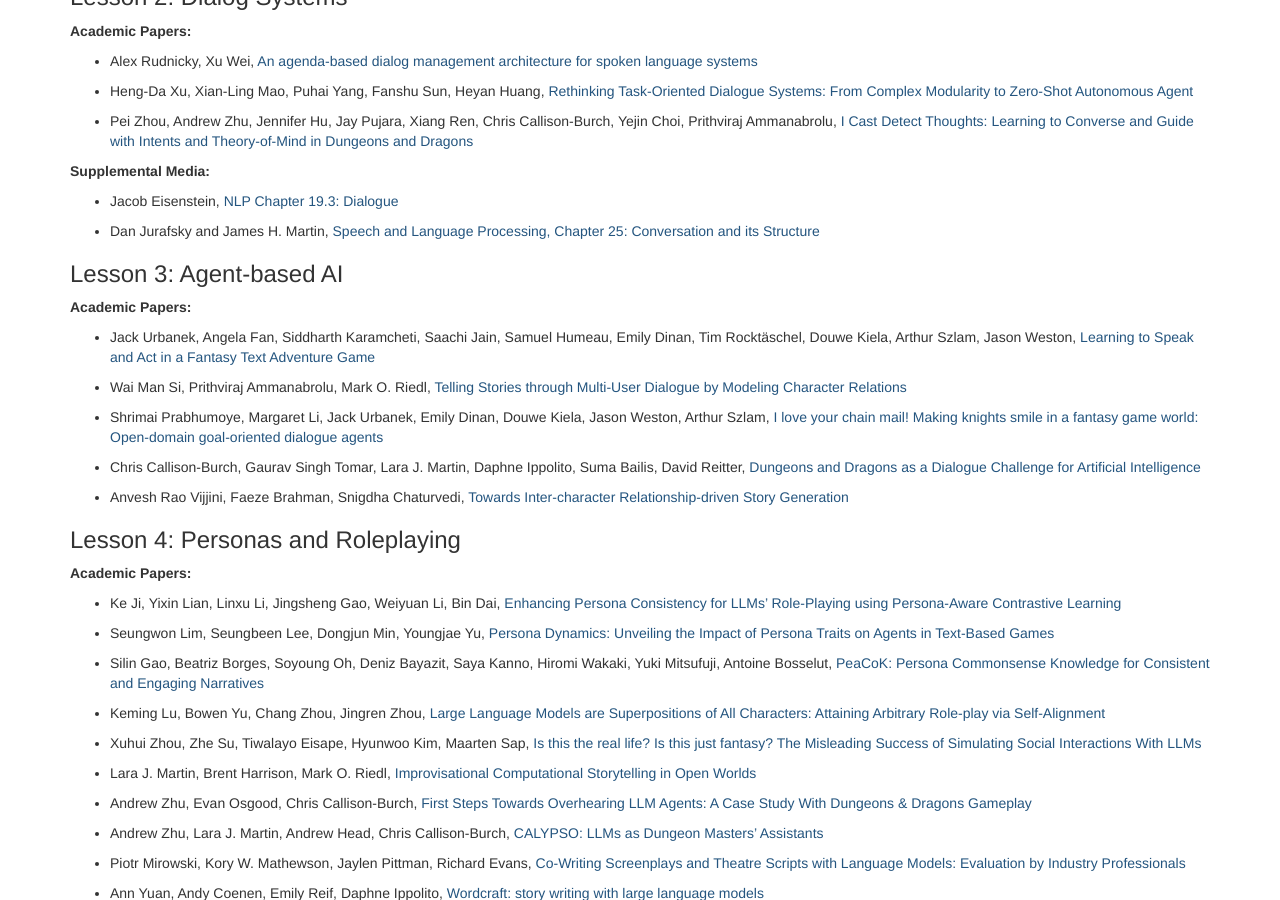
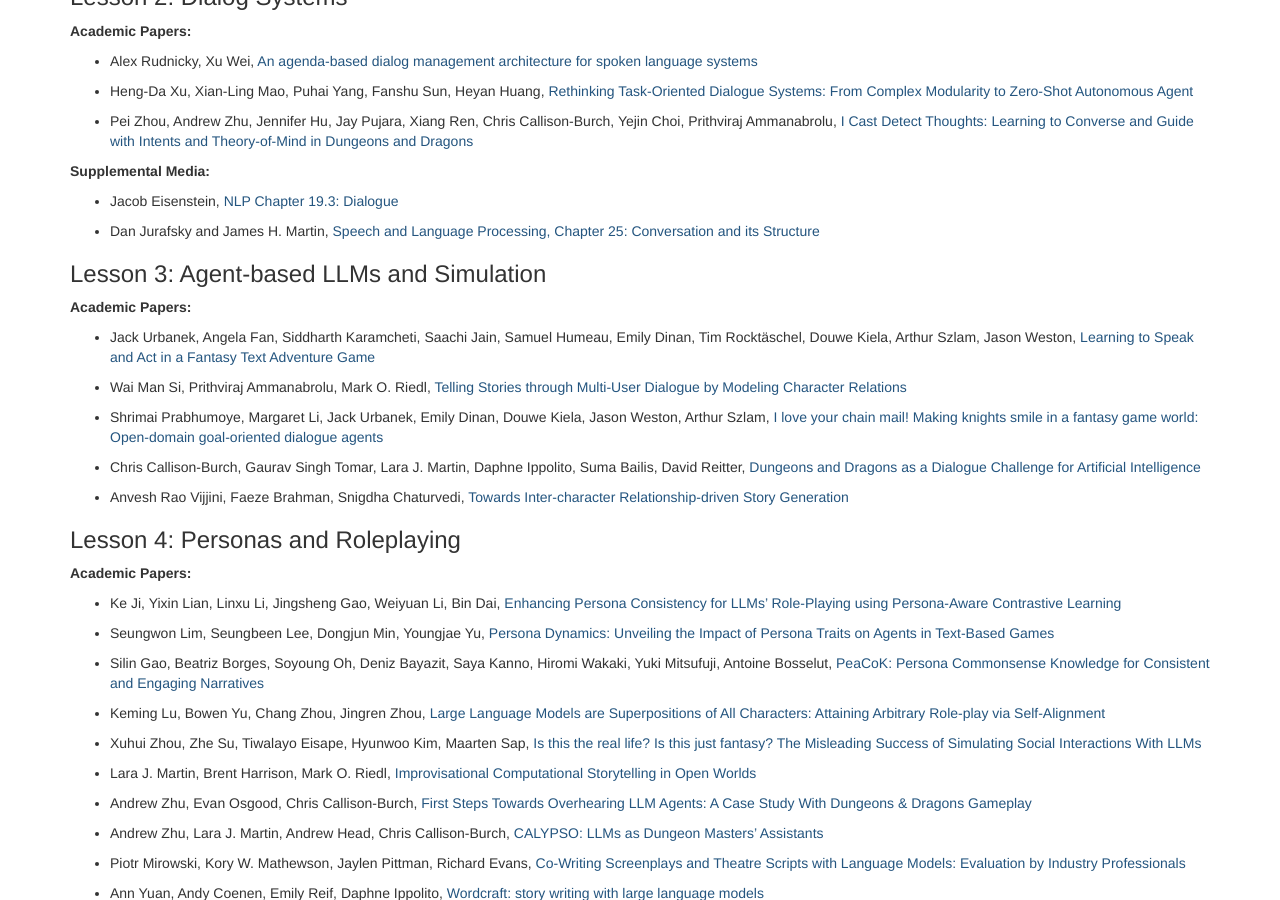
Before and after one commit to lara-martin/neurosymbolic-text-gen, a Jekyll site: the page built from modules.md, in a window 1280 px wide and 900 px high, scrolled down 7792 px. Built offline with Jekyll 4.4.1, drawn with Linux system fonts in a browser that asks for light colours; nearby versions of some CDN libraries; a script that is not in the unit is left out.

Commit message:
update 10/1 slides, 12/1 lecture name

```diff
--- a/_data/lectures.yaml
+++ b/_data/lectures.yaml
@@ -253,7 +253,7 @@
 
 -
   date: 2026-12-01
-  title: Agent-based AI
+  title: Agent-based LLMs and Simulation
   type: deadline
   homework_due:
     -
--- a/_data/modules.yaml
+++ b/_data/modules.yaml
@@ -793,6 +793,7 @@
           url: https://aclanthology.org/2023.acl-long.624/
           authors: Pei Zhou, Andrew Zhu, Jennifer Hu, Jay Pujara, Xiang Ren, Chris Callison-Burch, Yejin Choi, Prithviraj Ammanabrolu
 
+
       optional:
         -
           title: "NLP Chapter 19.3: Dialogue"
@@ -804,7 +805,7 @@
           authors: Dan Jurafsky and James H. Martin
 
     -
-      title: Agent-based AI
+      title: Agent-based LLMs and Simulation
       slides: #slides/25-11-18_characters.pdf
       video:
       length:
```
Also changed, not shown: 1 other file.
